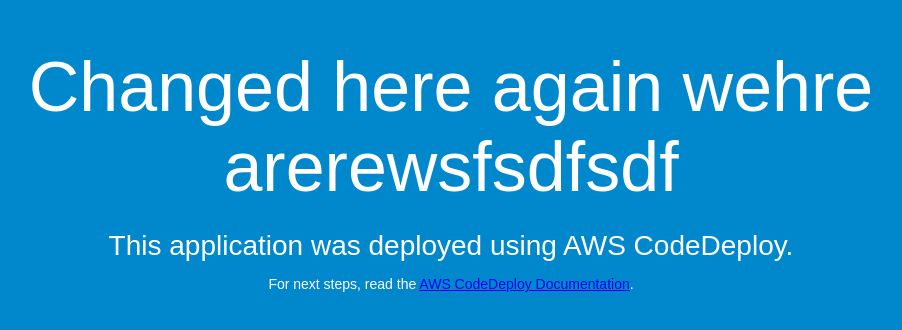
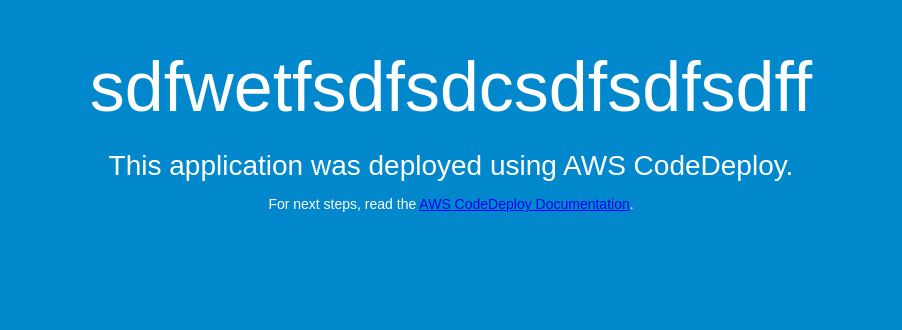
Before and after one commit to sumasreecheemakurti/Hydb, a plain HTML site: page index.html in a window 1280 px wide. Shown: the whole page, without its empty margins (189-1091 px from the left). Drawn offline with Linux system fonts and the light colour scheme.

Commit message:
Update index.html

```diff
--- a/index.html
+++ b/index.html
@@ -26,7 +26,7 @@
 </head>
 <body>
   <div align="center">
-    <h1>Changed here again wehre arerewsfsdfsdf</h1>
+    <h1>sdfwetfsdfsdcsdfsdfsdff</h1>
     <h2>This application was deployed using AWS CodeDeploy.</h2>
     <p>For next steps, read the <a href="http://aws.amazon.com/documentation/codedeploy">AWS CodeDeploy Documentation</a>.</p>
   </div>
```
